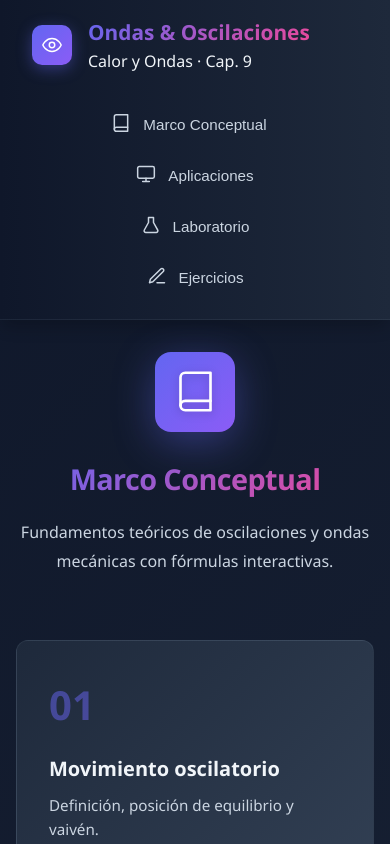
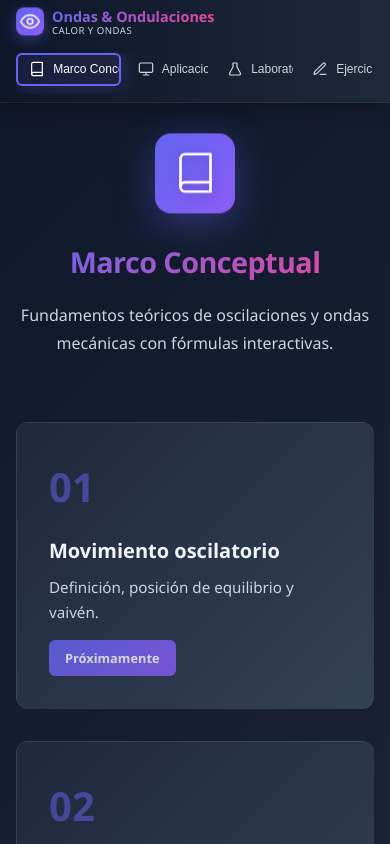
Before and after one commit to JsMartinez-dev/CalorYondas-v1, a React (Vite) app: page / in a window 390 px wide. Shown: the top 844 px of the page. Built offline with nearby package versions, Linux system fonts and the light colour scheme.

Commit message:
fix(navbar) update navbar for a good structure

```diff
--- a/src/components/Navbar.jsx
+++ b/src/components/Navbar.jsx
@@ -52,8 +52,8 @@ export default function Navbar({ activePage, onNavigate }) {
           </svg>
         </div>
         <div className="brand-text">
-          <span className="brand-title">Ondas & Oscilaciones</span>
-          <span className="brand-sub">Calor y Ondas · Cap. 9</span>
+          <span className="brand-title">Ondas & Ondulaciones</span>
+          <span className="brand-subtitle">Calor y Ondas</span>
         </div>
       </div>
 
@@ -67,7 +67,6 @@ export default function Navbar({ activePage, onNavigate }) {
           >
             <span className="nav-icon">{item.icon}</span>
             <span className="nav-label">{item.label}</span>
-            {activePage === item.id && <span className="nav-indicator" />}
           </button>
         ))}
       </nav>
--- a/src/index.css
+++ b/src/index.css
@@ -56,13 +56,17 @@ body {
 .navbar {
   background: linear-gradient(90deg, var(--bg-primary) 0%, var(--bg-secondary) 100%);
   border-bottom: 1px solid rgba(148, 163, 184, 0.1);
-  padding: 1rem 2rem;
+  padding: 0.75rem 2rem;
   box-shadow: var(--shadow-lg);
   backdrop-filter: blur(10px);
   position: sticky;
   top: 0;
   z-index: 100;
   animation: slideDown 0.5s ease-out;
+  display: flex;
+  align-items: center;
+  justify-content: space-between;
+  gap: 2rem;
 }
 
 @keyframes slideDown {
@@ -79,22 +83,23 @@ body {
 .navbar-brand {
   display: flex;
   align-items: center;
-  gap: 1rem;
-  margin-bottom: 1.5rem;
+  gap: 0.75rem;
+  flex-shrink: 0;
 }
 
 .brand-icon {
-  width: 40px;
-  height: 40px;
+  width: 32px;
+  height: 32px;
   display: flex;
   align-items: center;
   justify-content: center;
   background: linear-gradient(135deg, var(--primary-color), var(--secondary-color));
-  border-radius: 10px;
+  border-radius: 8px;
   color: white;
   font-weight: bold;
   box-shadow: 0 4px 15px rgba(99, 102, 241, 0.4);
   animation: floatIcon 3s ease-in-out infinite;
+  flex-shrink: 0;
 }
 
 @keyframes floatIcon {
@@ -108,42 +113,46 @@ body {
 }
 
 .brand-title {
-  font-size: 1.3rem;
+  font-size: 1rem;
   font-weight: 700;
   background: linear-gradient(135deg, var(--primary-color), var(--accent-color));
   -webkit-background-clip: text;
   -webkit-text-fill-color: transparent;
   background-clip: text;
+  line-height: 1.2;
 }
 
 .brand-subtitle {
-  font-size: 0.75rem;
+  font-size: 0.65rem;
   color: var(--text-secondary);
   letter-spacing: 0.05em;
   text-transform: uppercase;
+  line-height: 1.2;
 }
 
-.nav-items {
+.navbar-nav {
   display: flex;
   gap: 0.5rem;
-  flex-wrap: wrap;
+  align-items: center;
+  flex-wrap: nowrap;
 }
 
 .nav-item {
   display: flex;
   align-items: center;
-  gap: 0.75rem;
-  padding: 0.75rem 1.25rem;
-  border-radius: 8px;
+  gap: 0.5rem;
+  padding: 0.5rem 0.9rem;
+  border-radius: 6px;
   background: transparent;
   border: 2px solid transparent;
   color: var(--text-secondary);
   cursor: pointer;
-  font-size: 0.95rem;
+  font-size: 0.85rem;
   font-weight: 500;
   transition: var(--transition);
   position: relative;
   overflow: hidden;
+  white-space: nowrap;
 }
 
 .nav-item::before {
@@ -166,28 +175,40 @@ body {
   opacity: 0.1;
 }
 
-.nav-item.active {
+.nav-item--active,
+.nav-item.nav-item--active {
   color: white;
   border-color: var(--primary-color);
   background: linear-gradient(135deg, rgba(99, 102, 241, 0.1), rgba(139, 92, 246, 0.1));
   box-shadow: 0 0 20px rgba(99, 102, 241, 0.3);
 }
 
-.nav-item svg {
-  width: 20px;
-  height: 20px;
+.nav-icon {
+  width: 18px;
+  height: 18px;
+  display: flex;
+  align-items: center;
+  justify-content: center;
+  flex-shrink: 0;
   transition: var(--transition);
 }
 
-.nav-item:hover svg {
+.nav-item svg {
+  width: 100%;
+  height: 100%;
+  transition: var(--transition);
+}
+
+.nav-item:hover .nav-icon svg {
   filter: drop-shadow(0 0 8px var(--primary-color));
 }
 
-.nav-description {
+.nav-label {
+  display: inline;
+}
+
+.nav-indicator {
   display: none;
-  font-size: 0.75rem;
-  color: var(--text-muted);
-  margin-top: 0.25rem;
 }
 
 /* ==================== PAGE CONTENT ==================== */
@@ -426,13 +447,48 @@ body {
     font-size: 1rem;
   }
 
-  .nav-items {
-    flex-direction: column;
+  .navbar {
+    flex-wrap: wrap;
+    gap: 1rem;
+    padding: 0.5rem 1rem;
+  }
+
+  .navbar-brand {
+    flex-basis: 100%;
+    gap: 0.5rem;
+    order: 1;
+  }
+
+  .brand-title {
+    font-size: 0.9rem;
+  }
+
+  .brand-subtitle {
+    font-size: 0.6rem;
+  }
+
+  .brand-icon {
+    width: 28px;
+    height: 28px;
+  }
+
+  .navbar-nav {
+    flex-basis: 100%;
+    gap: 0.25rem;
+    order: 2;
+    justify-content: flex-start;
+    overflow-x: auto;
+    padding-bottom: 0.5rem;
   }
 
   .nav-item {
-    width: 100%;
-    justify-content: center;
+    padding: 0.4rem 0.7rem;
+    font-size: 0.75rem;
+  }
+
+  .nav-icon {
+    width: 16px;
+    height: 16px;
   }
 
   .page-content {
--- a/src/pages/Ejercicios.jsx
+++ b/src/pages/Ejercicios.jsx
@@ -1,4 +1,4 @@
-import PagePlaceholder from "../components/Pageplaceholder";
+import PagePlaceholder from "../components/PagePlaceholder";
 
 const icon = (
   <svg width="40" height="40" viewBox="0 0 24 24" fill="none" stroke="currentColor" strokeWidth="1.4" strokeLinecap="round" strokeLinejoin="round">
--- a/src/pages/MarcoConceptual.jsx
+++ b/src/pages/MarcoConceptual.jsx
@@ -1,4 +1,4 @@
-import PagePlaceholder from "../components/Pageplaceholder";
+import PagePlaceholder from "../components/PagePlaceholder";
 
 const icon = (
   <svg width="40" height="40" viewBox="0 0 24 24" fill="none" stroke="currentColor" strokeWidth="1.4" strokeLinecap="round" strokeLinejoin="round">
@@ -9,9 +9,6 @@ const icon = (
 const sections = [
   { title: "Movimiento oscilatorio", desc: "Definición, posición de equilibrio y vaivén." },
   { title: "Movimiento Armónico Simple (M.A.S.)", desc: "Período, frecuencia, amplitud y elongación." },
-  { title: "Ley de Hooke", desc: "Fuerza deformadora y constante del resorte." },
-  { title: "Expresiones matemáticas", desc: "Velocidad, aceleración y energía en el M.A.S." },
-  { title: "Asociación de resortes", desc: "Resortes en serie y en paralelo." },
   { title: "Péndulo simple", desc: "Leyes del péndulo y período de oscilación." },
 ];
 
```
